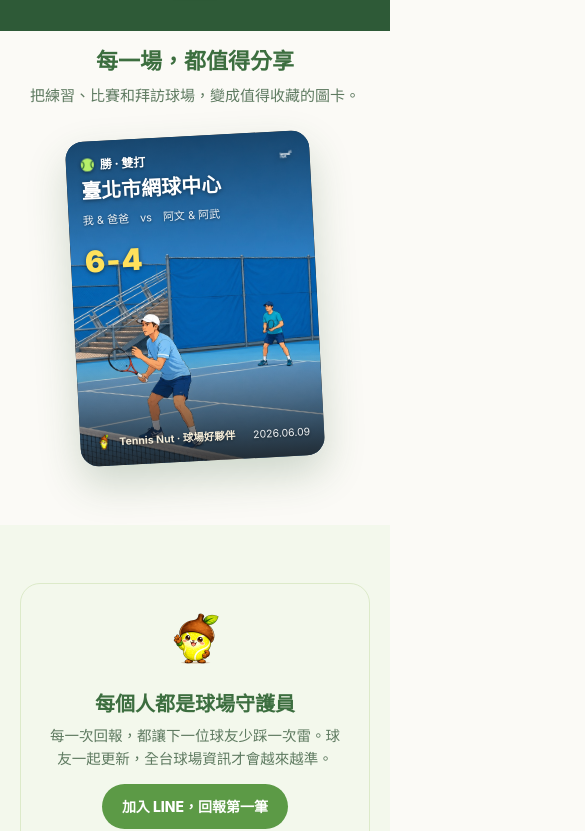
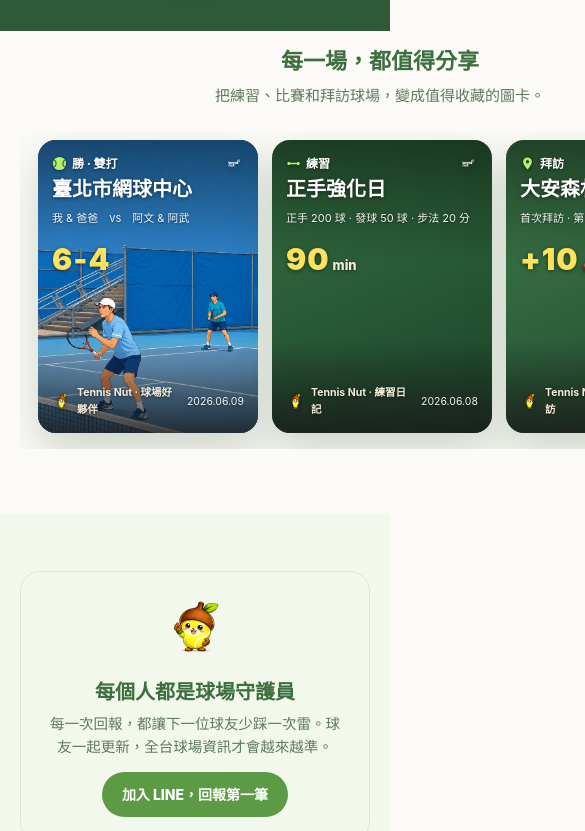
Before and after one commit to KXON-Tennis/tennection-web, a website: page index.html in a window 390 px wide. Shown: the part 2840-3671 px from the top of the page, 585 px wide, since content can reach past the window. Drawn offline with Linux system fonts and the light colour scheme.

Commit message:
redesign(web): band rhythm + 球友的一天 story flow + 2-col expert trust block + deep-green app showcase (phone+callouts); reduce Nutty to hero+closer

```diff
--- a/index.html
+++ b/index.html
@@ -290,8 +290,9 @@
   <section class="sect share">
     <h2 class="sec-h">每一場，都值得分享</h2>
     <p class="sec-sub">把練習、比賽和拜訪球場，變成值得收藏的圖卡。</p>
-    <div class="sharewrap">
-      <div class="sharecard">
+    <div class="share-gallery">
+      <!-- 比賽圖卡 -->
+      <div class="sharecard sc-match">
         <img class="court-photo" src="share-court.jpg" alt="雙打對戰" />
         <div class="scrim"></div>
         <div class="ov">
@@ -312,6 +313,56 @@
             <img src="nutty.png" alt="" class="foot-nutty" />
             <span class="foot-brand">Tennis Nut · 球場好夥伴</span>
             <span class="foot-date">2026.06.09</span>
+          </div>
+        </div>
+      </div>
+
+      <!-- 練習圖卡 -->
+      <div class="sharecard sc-practice">
+        <div class="scrim"></div>
+        <div class="ov">
+          <div class="ov-top">
+            <div class="ov-row">
+              <span class="badge"><svg class="bi" viewBox="0 0 16 16">
+                  <rect x="1.5" y="6.5" width="3" height="3" rx="1" fill="#B6F06A" />
+                  <rect x="11.5" y="6.5" width="3" height="3" rx="1" fill="#B6F06A" />
+                  <rect x="4" y="7.2" width="8" height="1.6" rx="0.8" fill="#B6F06A" />
+                </svg>練習</span>
+              <span class="mark"><img src="wordmark-white.png" alt="Tennis Nut" class="mark-wm" /></span>
+            </div>
+            <div class="court">正手強化日</div>
+            <div class="vs">正手 200 球 · 發球 50 球 · 步法 20 分</div>
+            <div class="score stat">90<small>min</small></div>
+          </div>
+          <div class="ov-foot">
+            <img src="nutty.png" alt="" class="foot-nutty" />
+            <span class="foot-brand">Tennis Nut · 練習日記</span>
+            <span class="foot-date">2026.06.08</span>
+          </div>
+        </div>
+      </div>
+
+      <!-- 拜訪球場圖卡 -->
+      <div class="sharecard sc-visit">
+        <div class="scrim"></div>
+        <div class="ov">
+          <div class="ov-top">
+            <div class="ov-row">
+              <span class="badge"><svg class="bi" viewBox="0 0 16 16">
+                  <path d="M8 1.5c-2.6 0-4.7 2-4.7 4.6 0 3.3 4.7 8.4 4.7 8.4s4.7-5.1 4.7-8.4C12.7 3.5 10.6 1.5 8 1.5z"
+                    fill="#B6F06A" />
+                  <circle cx="8" cy="6.1" r="1.8" fill="#1F4A2A" />
+                </svg>拜訪</span>
+              <span class="mark"><img src="wordmark-white.png" alt="Tennis Nut" class="mark-wm" /></span>
+            </div>
+            <div class="court">大安森林網球場</div>
+            <div class="vs">首次拜訪 · 第 12 座球場打卡</div>
+            <div class="score stat">+10<small>🌰</small></div>
+          </div>
+          <div class="ov-foot">
+            <img src="nutty.png" alt="" class="foot-nutty" />
+            <span class="foot-brand">Tennis Nut · 球場拜訪</span>
+            <span class="foot-date">2026.06.07</span>
           </div>
         </div>
       </div>
--- a/styles.css
+++ b/styles.css
@@ -963,21 +963,40 @@ footer a {
   margin: 0 auto;
 }
 
-.sharewrap {
-  position: relative;
-  width: 244px;
-  margin: 28px auto 0;
+.share-gallery {
+  display: flex;
+  justify-content: center;
+  align-items: flex-start;
+  gap: 18px;
+  margin: 34px auto 0;
+  flex-wrap: wrap;
 }
 
 .sharecard {
   position: relative;
-  width: 244px;
-  height: 325px;
+  width: 220px;
+  height: 293px;
   border-radius: 18px;
   overflow: hidden;
-  transform: rotate(-3deg);
   box-shadow: 0 18px 40px rgba(45, 90, 52, 0.22);
   background: #1A1A1A;
+}
+
+.share-gallery .sharecard:nth-child(odd) {
+  transform: rotate(-2.5deg);
+}
+
+.share-gallery .sharecard:nth-child(even) {
+  transform: rotate(2.5deg);
+  margin-top: 10px;
+}
+
+.sc-practice {
+  background: linear-gradient(155deg, #357142 0%, #1C432A 100%);
+}
+
+.sc-visit {
+  background: linear-gradient(155deg, #3E7B4B 0%, #214A2D 100%);
 }
 
 .sharecard .court-photo {
@@ -1066,6 +1085,19 @@ footer a {
   margin-top: 8px;
   letter-spacing: 1px;
   text-shadow: 0 1px 4px rgba(0, 0, 0, 0.5);
+}
+
+.sharecard .score.stat {
+  display: flex;
+  align-items: baseline;
+  gap: 3px;
+}
+
+.sharecard .score.stat small {
+  font-size: 13px;
+  font-weight: 800;
+  letter-spacing: 0;
+  color: #F4ECD8;
 }
 
 .sharecard .ov-foot {
@@ -1312,6 +1344,46 @@ footer a {
   background: #3C8E3A;
 }
 
+/* iOS section — blue theme (Android keeps the default green) */
+.plat-btn[href="#ios"] {
+  border-color: #0D7DD6;
+  color: #0A5FA8;
+}
+
+.plat-btn[href="#ios"]:hover {
+  background: #E8F2FB;
+}
+
+#ios .plat-h {
+  color: #0A5FA8;
+}
+
+#ios .step-no {
+  background: #0D7DD6;
+}
+
+#ios .step-body h3 {
+  color: #0A5FA8;
+}
+
+#ios .step-art {
+  color: #0D7DD6;
+}
+
+#ios .mini-btn {
+  color: #0A5FA8;
+  border-color: #8FC8EF;
+}
+
+#ios .mini-btn:hover {
+  background: #E8F2FB;
+}
+
+#ios .callout {
+  background: #E8F2FB;
+  border-color: #BFE0F7;
+}
+
 .guide .hint {
   font-size: 12.5px;
   color: var(--text-tertiary);
@@ -1347,6 +1419,28 @@ footer a {
 @media (max-width: 600px) {
   .container {
     padding: 24px 18px 60px;
+  }
+
+  .share-gallery {
+    flex-wrap: nowrap;
+    justify-content: flex-start;
+    gap: 14px;
+    overflow-x: auto;
+    scroll-snap-type: x mandatory;
+    padding: 8px 18px 16px;
+    margin-top: 24px;
+    -webkit-overflow-scrolling: touch;
+  }
+
+  .share-gallery .sharecard {
+    flex: 0 0 auto;
+    scroll-snap-align: center;
+  }
+
+  .share-gallery .sharecard:nth-child(odd),
+  .share-gallery .sharecard:nth-child(even) {
+    transform: none;
+    margin-top: 0;
   }
 
   .step-art {
```
